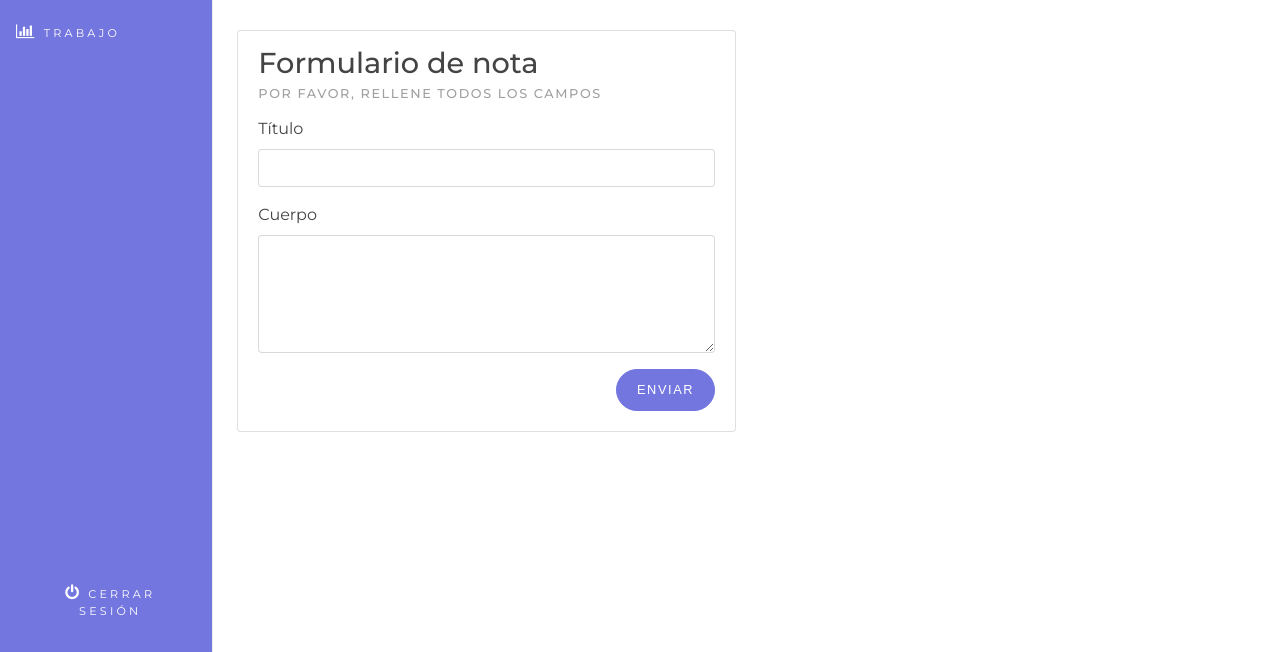
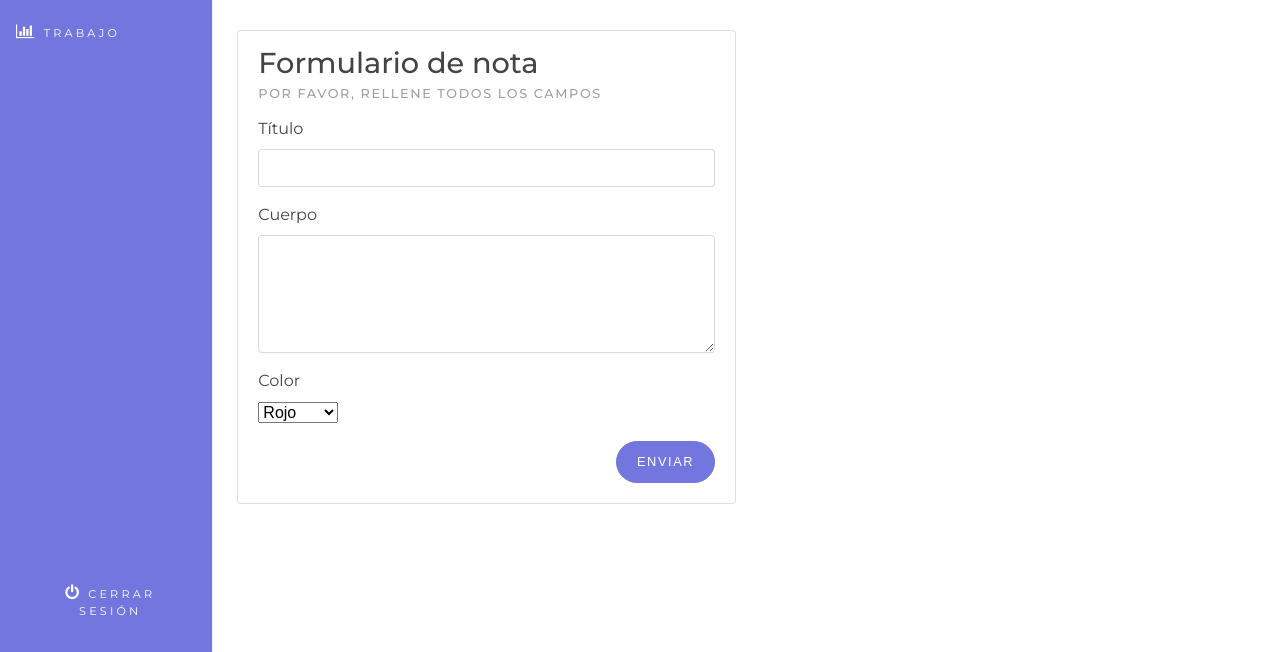
Before and after one commit to alakifan/damkeep, a plain HTML site: page nuevanota.html in a window 1280 px wide. Shown: the part 148-800 px from the top of the page. Drawn offline with Linux system fonts and the light colour scheme; a script that the page names is missing.

Commit message:
añadir color a nota

```diff
--- a/nuevanota.html
+++ b/nuevanota.html
@@ -91,6 +91,17 @@
 													</div>
 												</div>
 
+												<div class="form-group">
+													<label class="col-12 control-label no-padding" for="color">Color</label>
+													<select class="" name="color">
+														<option value="rojo">Rojo</option>
+														<option value="amarillo">Amarillo</option>
+														<option value="verde">Verde</option>
+														<option value="azul">Azul</option>
+													</select>
+
+												</div>
+
 												<!-- Form actions -->
 												<div class="form-group">
 													<div class="col-12 widget-right no-padding">
```
